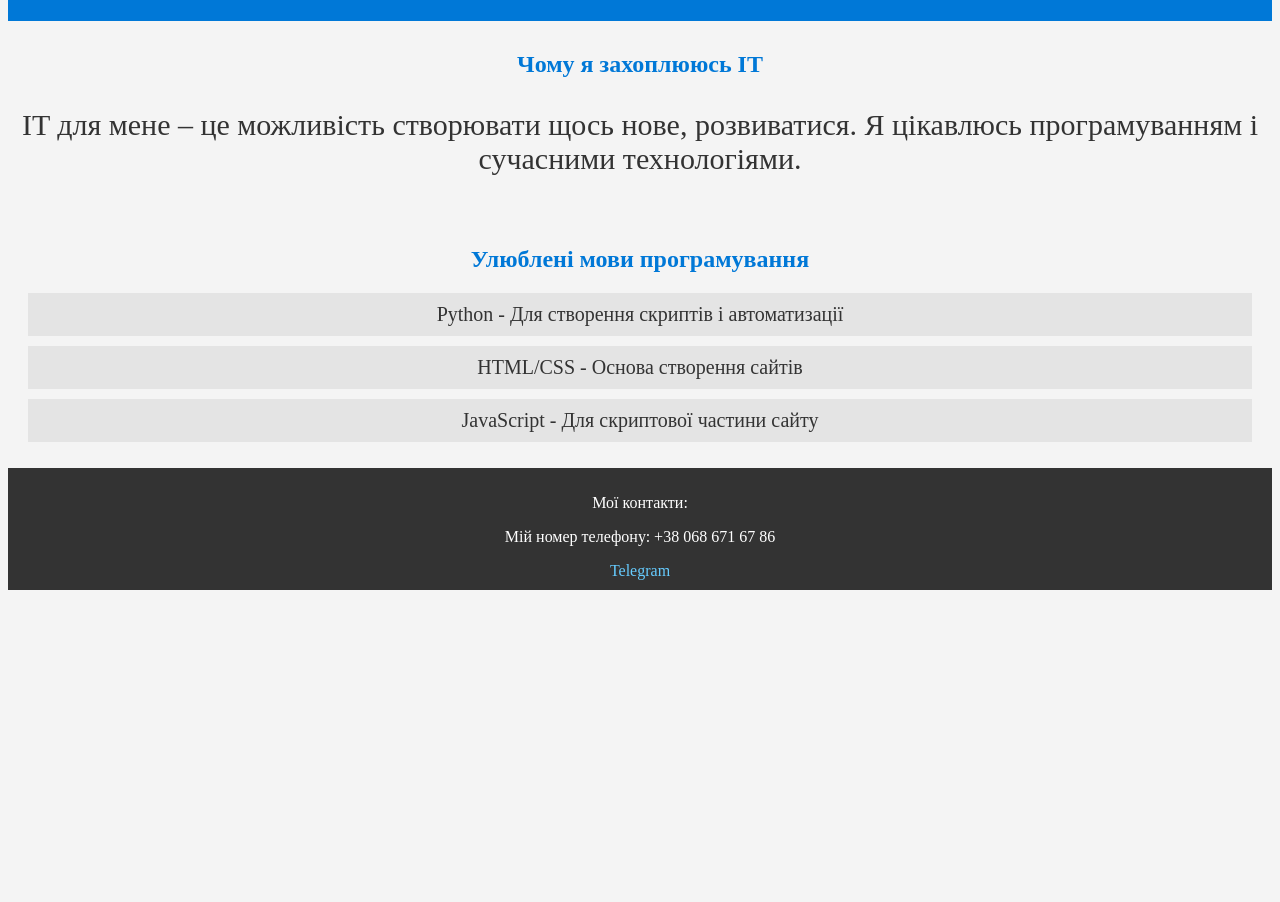
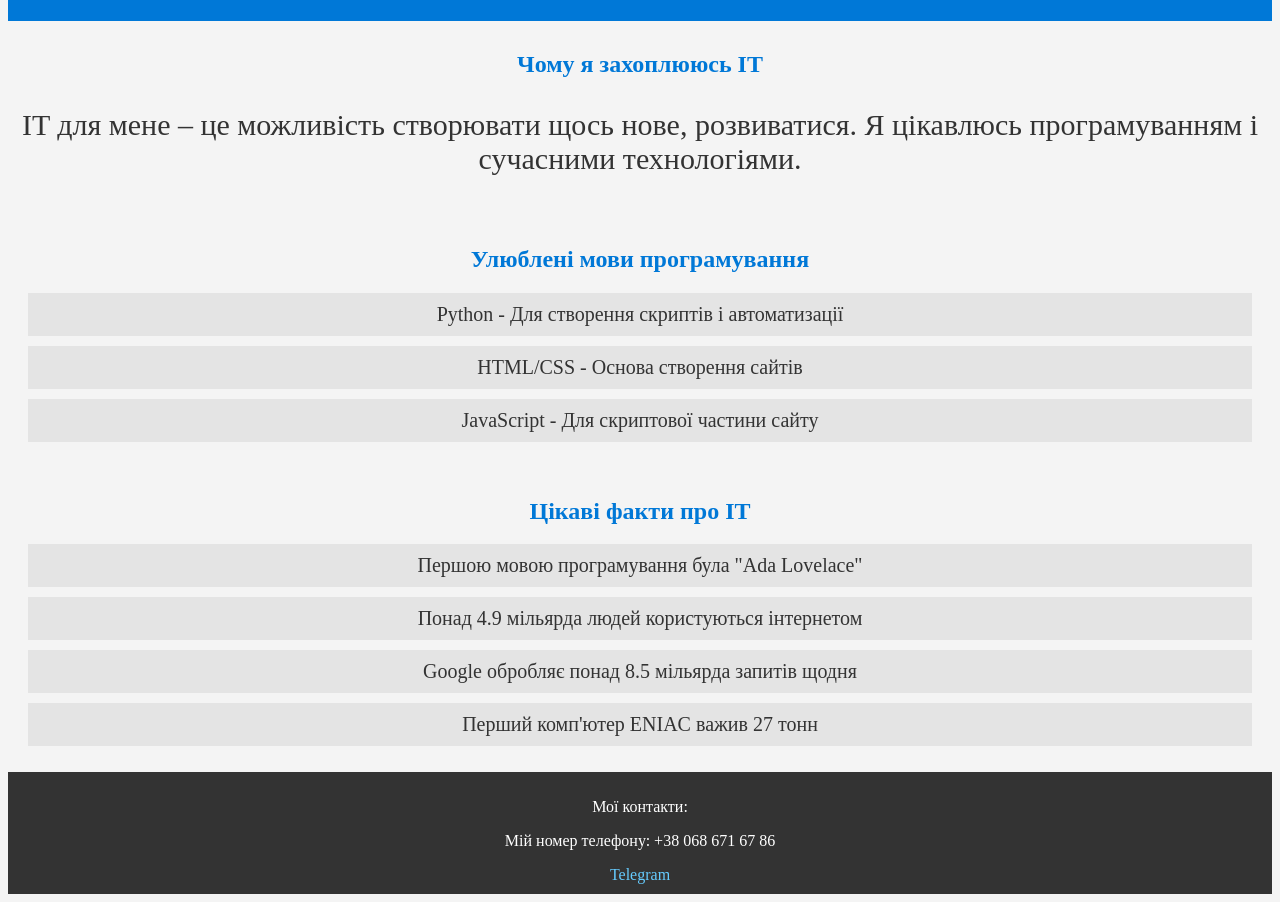
Before and after one commit to BohdanDaiko/My-Hobby-Site, a plain HTML site: page index.html in a window 1280 px wide. Shown: the part 107-1009 px from the top of the page. Before the commit the page ends 800 px from the top, so only its background shows below. Drawn offline with Linux system fonts and the light colour scheme.

Commit message:
Html and CSS improved

```diff
--- a/index.html
+++ b/index.html
@@ -10,16 +10,28 @@
   <header>
     <h1>Моє Хобі - IT</h1>
   </header>
+
   <section>
     <h2>Чому я захоплююсь IT</h2>
     <p class="p1">IT для мене – це можливість створювати щось нове, розвиватися. Я цікавлюсь програмуванням і сучасними технологіями.</p>
   </section>
+
   <section>
     <h2>Улюблені мови програмування</h2>
     <ul>
       <li>Python - Для створення скриптів і автоматизації</li>
       <li>HTML/CSS - Основа створення сайтів</li>
       <li>JavaScript - Для скриптової частини сайту</li>
+    </ul>
+  </section>
+
+  <section>
+    <h2>Цікаві факти про IT</h2>
+    <ul>
+      <li>Першою мовою програмування була "Ada Lovelace"</li>
+      <li>Понад 4.9 мільярда людей користуються інтернетом</li>
+      <li>Google обробляє понад 8.5 мільярда запитів щодня</li>
+      <li>Перший комп'ютер ENIAC важив 27 тонн</li>
     </ul>
   </section>
   <footer>
```
